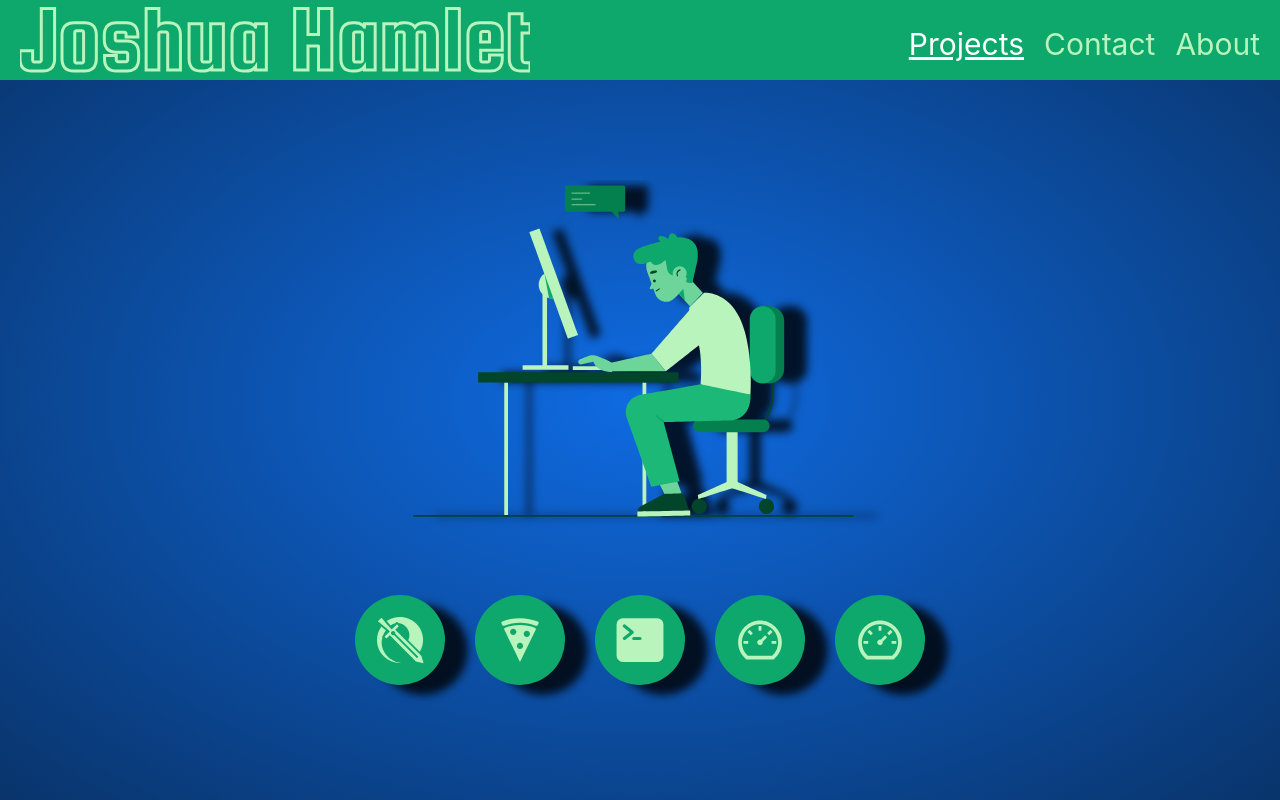
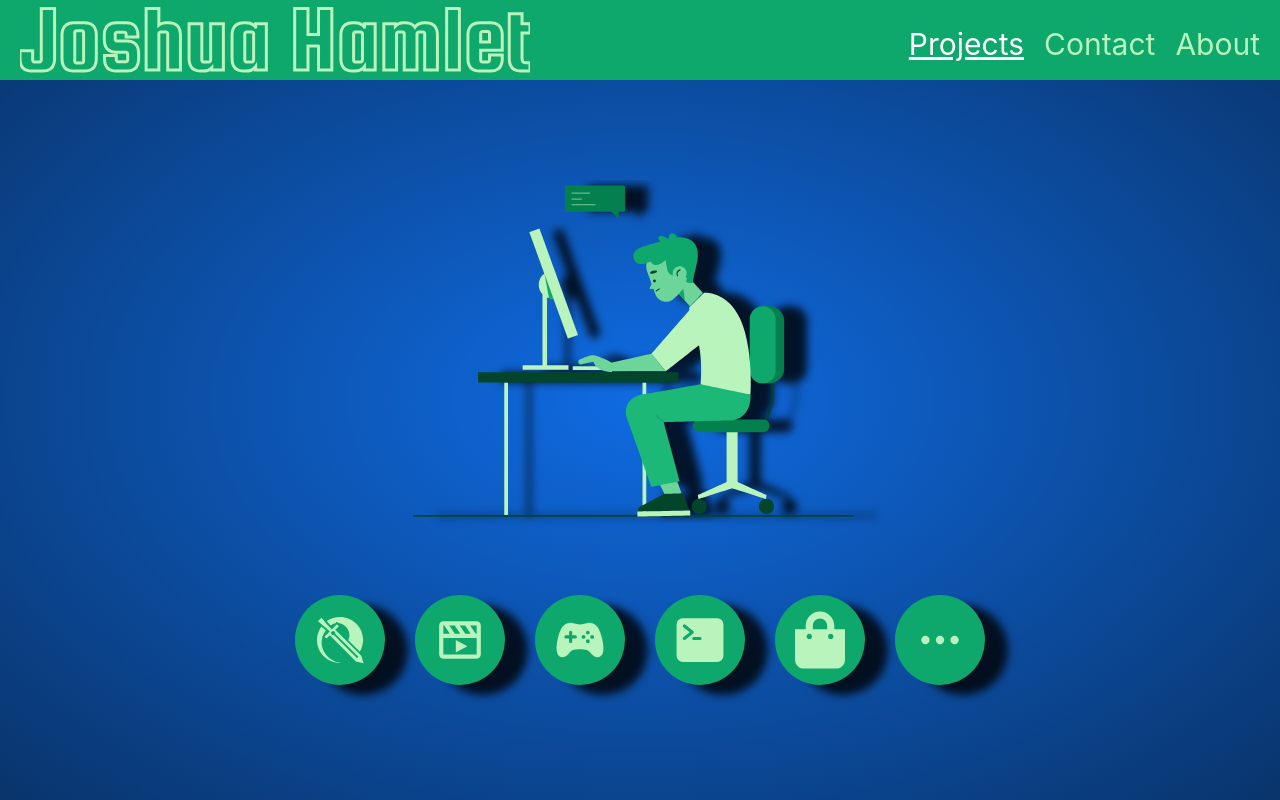
Before and after one commit to joshuahamlet/joshuahamlet.github.io, a React (Create React App) app: page /about in a window 1280 px wide. Built offline with nearby package versions, Linux system fonts and the light colour scheme.

Commit message:
feat: add project data

```diff
--- a/src/data.js
+++ b/src/data.js
@@ -1,40 +1,85 @@
 import React from 'react'
 
 import { GiSpinningSword } from 'react-icons/gi'
-import { IoMdPizza } from 'react-icons/io'
-import { IoTerminal } from 'react-icons/io5'
-import { CgNotes } from 'react-icons/cg'
-import { AiOutlineDashboard } from 'react-icons/ai'
+import { IoTerminal, IoGameController } from 'react-icons/io5'
+import { BiMoviePlay } from 'react-icons/bi'
+import { FaShoppingBag } from 'react-icons/fa'
+import { FiMoreHorizontal } from 'react-icons/fi'
 
 export const projects = [
   {
     id: 'L',
     title: 'Legend of Sellda',
     icon: <GiSpinningSword />,
+    stack: [
+      'react',
+      'redux',
+      'framer-motion',
+      'formik',
+      'react-router',
+      'express',
+      'mongoose',
+      'mongodb',
+    ],
+    summary:
+      'An e-commerce site powered by Redux for state management, React Router and Framer Motion for page transitions. Data is fetched from an Express server utilizing Mongoose/MongoDB.',
+    github: 'https://github.com/joshuahamlet/legend-of-sellda',
     link: 'https://legend-of-sellda.web.app',
   },
   {
+    id: 'G',
+    title: 'What do You Want to Watch',
+    icon: <BiMoviePlay />,
+    stack: ["react", "react-router", "recoil", "framer-motion", "lottie", "mongodb", "mongoose", "express", "oath2", "passport"],
+    link: 'https://whatdoyouwannawatch-backend.web.app',
+    summary: 'A social app for sharing and comparing movie preferences with friends. The client utilizes Recoil for state management and fetches data from an Express/Mongodb powered backend.',
+    github: 'https://github.com/joshuahamlet/whatdoyouwannawatch',
+  },
+  {
     id: 'P',
-    title: 'Pomodoro Pizza party',
-    icon: <IoMdPizza />,
+    title: 'Wario-Like Platformer',
+    icon: <IoGameController />,
+    stack: ['react', 'typescript', 'jotai', 'phaser3'],
     link: 'https://wariolikeplatformer.web.app',
+    summary:
+      'A Phaser project utilizing React and Jotai for HUD and UI elements.',
+    github: 'https://github.com/joshuahamlet/phaser-wario-like-platformer',
   },
   {
     id: 'T',
-    title: 'TBD Project',
+    title: 'React Text Adventure',
     icon: <IoTerminal />,
+    stack: ['react', 'framer-motion', 'phaser3', 'jotai'],
     link: 'https://react-txt-adventure.web.app',
-  },
-  {
-    id: 'G',
-    title: 'TBD Project',
-    icon: <AiOutlineDashboard />,
-    link: '',
+    summary:
+      'Experimental React text adventure game utilizing Jotai for state management and Phaser for top-down rpg elements.',
+    github: 'https://github.com/joshuahamlet/react-text-engine',
+    site: 'https://react-txt-adventure.web.app/',
   },
   {
     id: 'D',
-    title: 'Next',
-    icon: <AiOutlineDashboard />,
+    title: 'Shopify Storefront',
+    icon: <FaShoppingBag  />,
+    stack: [
+      'react',
+      'typescript',
+      'nextjs',
+      'shopify',
+      'framer-motion',
+      'jotai',
+    ],
+    link: 'https://next-shopify-storefront-three.vercel.app/',
+    summary:
+      'E-commerce site built with NextJs and utilizing Shopify as a headless CMS.',
+    github: 'https://github.com/joshuahamlet/next-shopify-storefront',
+  },
+  {
+    id: 'E',
+    title: 'See More on Github!',
+    icon: <FiMoreHorizontal/>,
+    stack: [],
     link: '',
-  },
+    summary: '↓ Go to Github ↓',
+    github: 'https://github.com/joshuahamlet'
+  }
 ]
```
